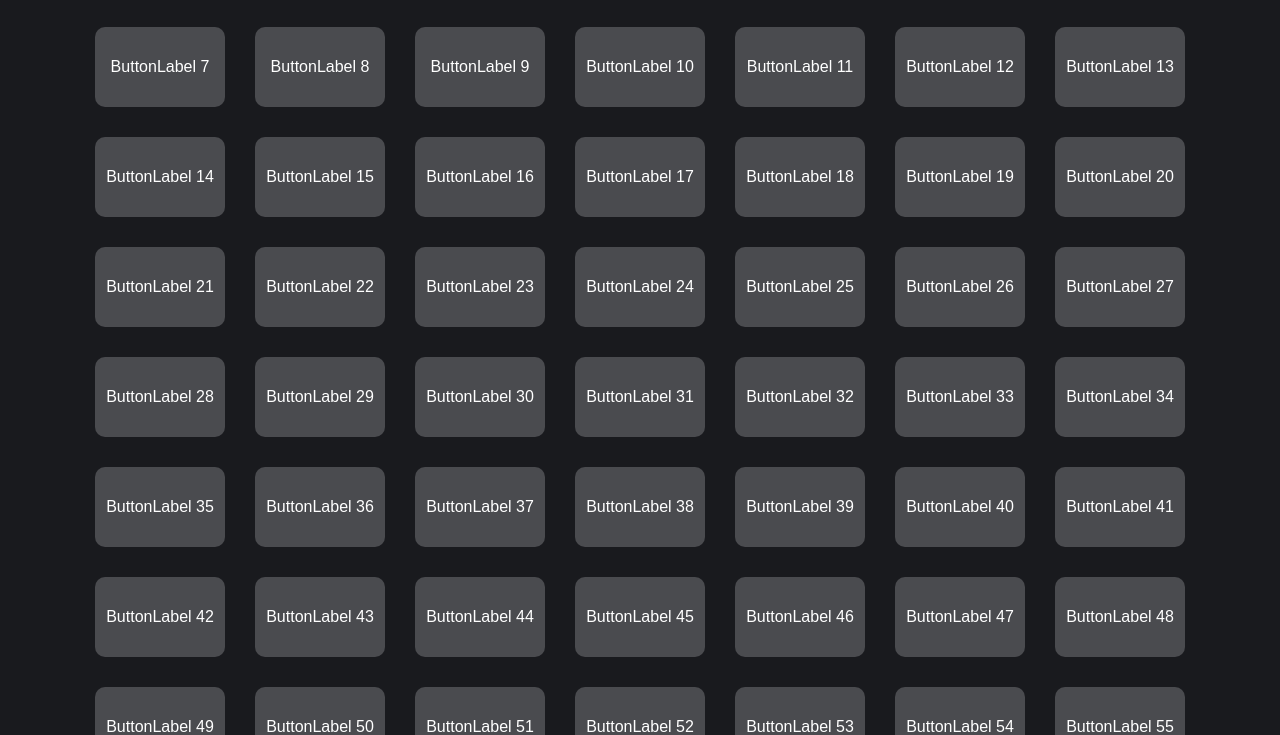
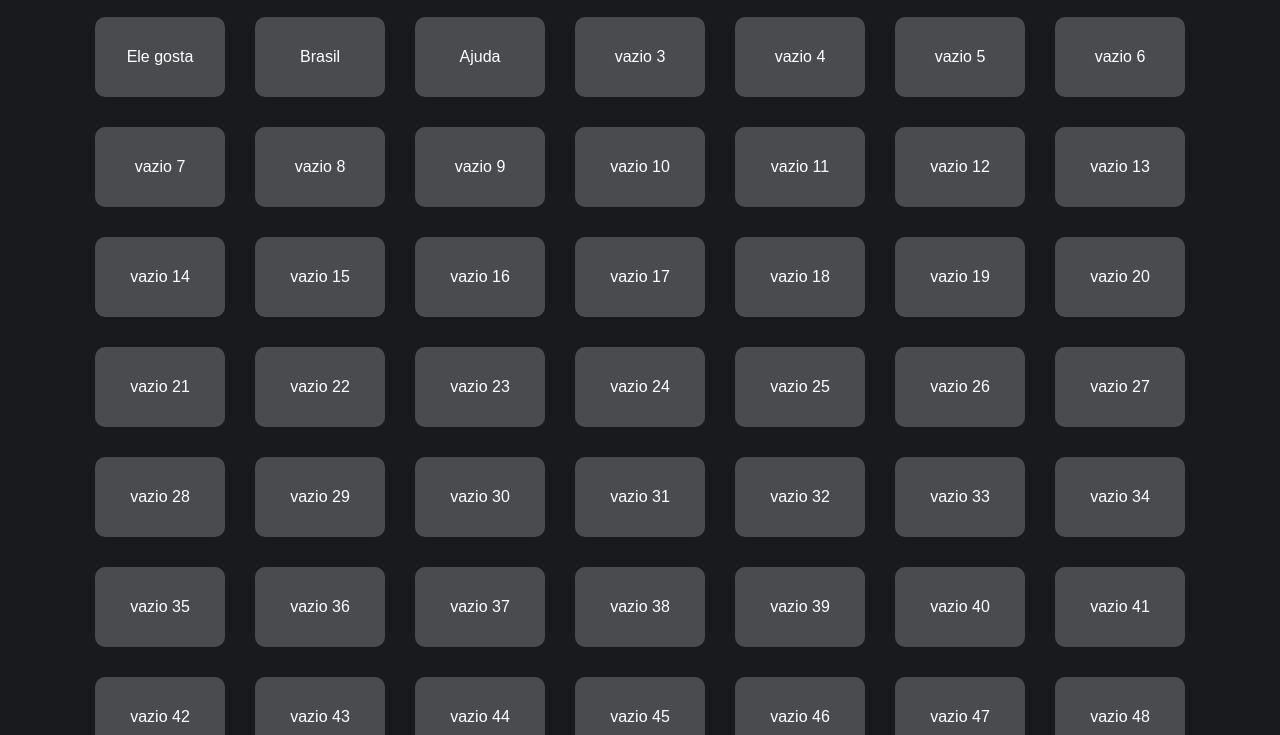
Before and after one commit to novais1st/rumbleStreamDeckVanillaJS, a plain HTML site: page index.html in a window 1280 px wide. Shown: the part 128-863 px from the top of the page. Drawn offline with Linux system fonts and the light colour scheme.

Commit message:
Rumble1.0

```diff
--- /dev/null
+++ b/buttons.json
@@ -0,0 +1,20 @@
+[
+    {
+        "id": 0,
+        "path": "./src/sounds/1.mp3",
+        "nomeDoArquivo": "arquivo1.txt",
+        "labelButton": "Ele gosta"
+    },
+    {
+        "id": 1,
+        "path": "caminho/do/arquivo2",
+        "nomeDoArquivo": "arquivo2.txt",
+        "labelButton": "Brasil"
+    },
+    {
+        "id": 2,
+        "path": "caminho/do/arquivo3",
+        "nomeDoArquivo": "arquivo3.txt",
+        "labelButton": "Ajuda"
+    }
+]
--- a/index.html
+++ b/index.html
@@ -6,6 +6,13 @@
     <title>Stream Deck</title>
     <link rel="stylesheet" href="style.css">
 </head>
+<header>
+    <h1 class="header-title">Stream Deck</h1>
+    <div class="edit-buttons">
+        <input type="checkbox" id="edit-mode">
+        <label for="edit-mode">Editar Botões</label>
+    </div>
+</header>
 <body>
     <div class="button-wrapper"></div>
     <script src="script.js"></script>
--- a/script.js
+++ b/script.js
@@ -1,10 +1,11 @@
 const buttonWrapper = document.querySelector(".button-wrapper");
+let buttonsData;
 
 function createButtons() {
   const buttonWidth = 130;
   const buttonHeight = 80;
   const margin = 10;
-  const maxButtonsPerRow = 8  ;
+  const maxButtonsPerRow = 8;
   const maxWidth = (buttonWidth + margin) * maxButtonsPerRow + margin;
   const maxButtons = maxButtonsPerRow * Math.floor(window.innerHeight / (buttonHeight + margin));
 
@@ -21,25 +22,59 @@ function createButtons() {
 
   const buttonArray = new Array(numButtons).fill(null);
 
+  // gera os botões dinamicamente
   buttonWrapper.innerHTML = buttonArray.map((_, index) => {
     return `
-      <div class='button' id='${index}'>
-        Button
-        <span class='button-label'>Label ${index}</span>
+      <div class='button' id='button-${index}'>
+        <span class='button-label'>vazio ${index}</span>
+
       </div>
     `;
   }).join("");
+
+  // carrega o arquivo JSON e altera os labels dos botões
+  fetch('buttons.json')
+  .then(response => response.json())
+  .then(data => {
+    buttonsData = data;
+    buttonLabel = buttonsData.slice(0, numButtons);
+    buttonLabel.forEach((botao, index) => {
+      // altera o label do botão
+      const buttonLabel = document.querySelector(`#button-${index} .button-label`);
+      if(botao.labelButton){
+        buttonLabel.innerText = botao.labelButton;
+      }else{
+        buttonLabel.innerText = "";
+      }
+    })
+  })
+  .then(() => {
+    const buttonPath = new Array(numButtons).fill(null);
+    buttonPath.forEach((_, index) => {
+      //Adiciona o som ao evento onclick do botão
+      const sound = new Audio(`http://localhost:5500/src/sounds/${index}.mp3`);
+      const buttonPath = document.querySelector(`#button-${index}`);
+      buttonPath.onclick = function() {
+        sound.play();
+      }
+    })
+  });
+
 }
 
 createButtons();
 
-
-
-
-
-function testButton(){
-  const botao = document.getElementById(0);
-  botao.innerHTML = "Teste";
-}
-testButton();
-window.addEventListener("resize", createButtons);
+window.addEventListener("resize", () => {
+  createButtons();
+  // utiliza a variável buttonsData para alterar os labels dos botões após a geração
+  if (buttonsData) {
+    buttonsData.forEach((botao, index) => {
+      const buttonLabel = document.querySelector(`#button-${index} .button-label`);
+      if(botao.labelButton){
+        buttonLabel.innerText = botao.labelButton;
+      }else{
+        buttonLabel.innerText = "";
+      }
+    });
+  }
+});
```
Also changed, not shown: 3 other files.
